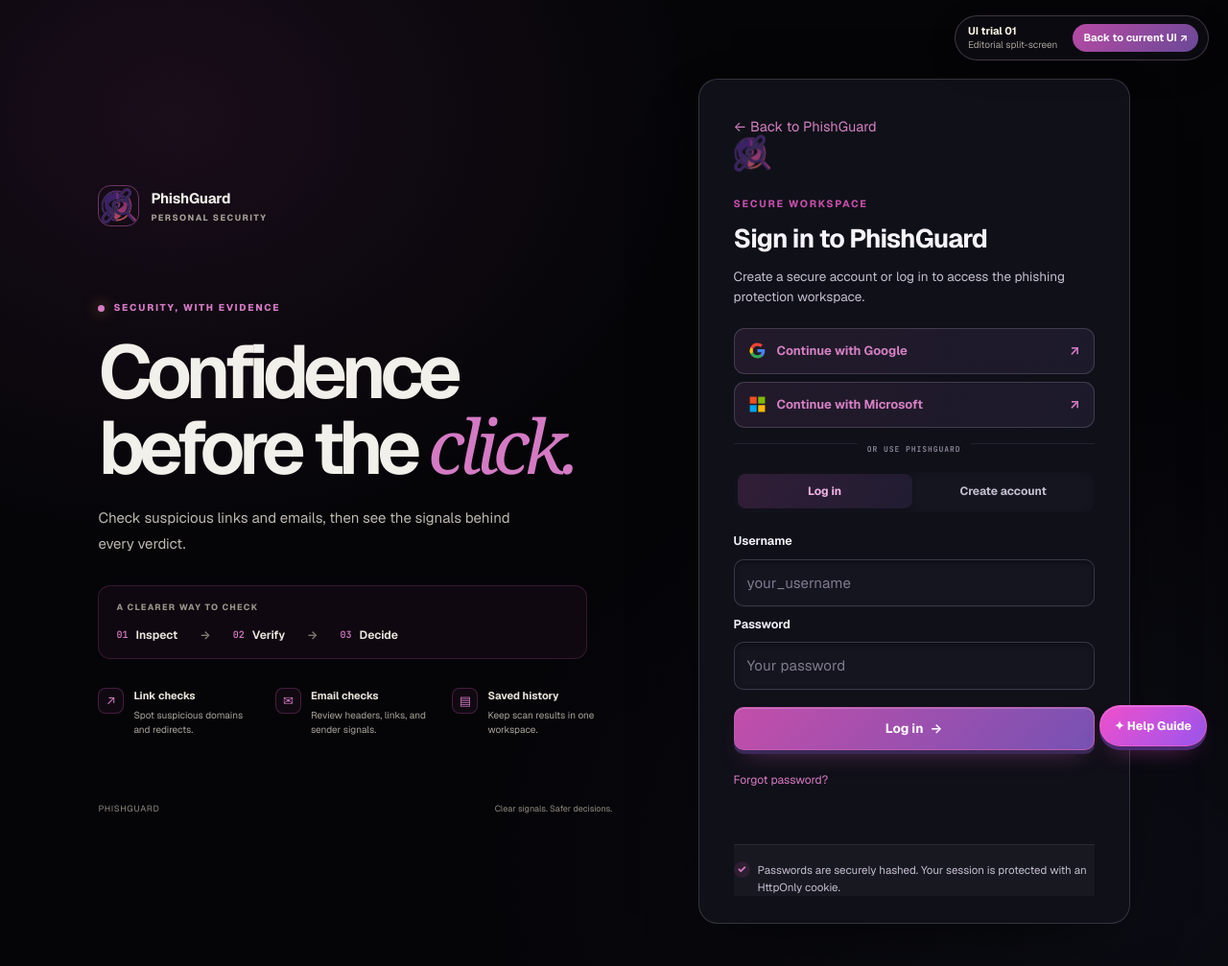
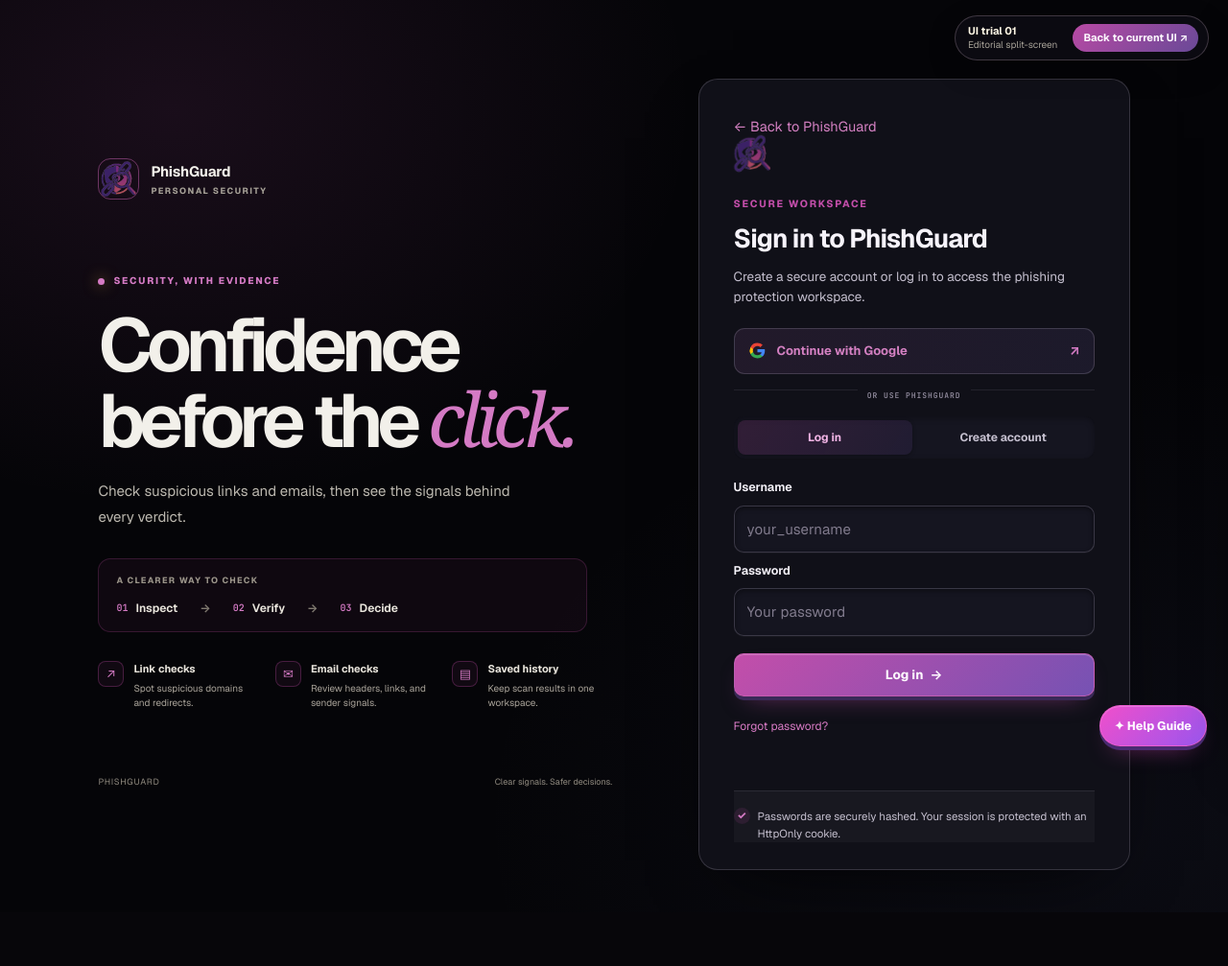
Before and after one commit to VirenayChauhan/phisguard, a Flask app: page /ui-trial in a window 1280 px wide. Shown: the whole page at 96% size. After the commit the page ends 907 px from the top, so only its background shows below. Run offline with Flask 3, Linux system fonts and the light colour scheme; data that the repository does not hold is empty; some libraries are stand-ins or nearby versions.

Commit message:
Remove Microsoft sign-in support
Co-authored-by: arena-agent <297053741+arena-agent@users.noreply.github.com>

```diff
--- a/app.py
+++ b/app.py
@@ -11,7 +11,6 @@ import os
 import secrets
 import time
 import traceback
-import uuid
 from datetime import datetime, timedelta, timezone
 
 from authlib.integrations.flask_client import OAuth
@@ -43,10 +42,6 @@ app.config["SESSION_COOKIE_SAMESITE"] = "Lax"
 app.config["GOOGLE_CLIENT_ID"] = os.environ.get("GOOGLE_CLIENT_ID", "").strip()
 app.config["GOOGLE_CLIENT_SECRET"] = os.environ.get("GOOGLE_CLIENT_SECRET", "").strip()
 app.config["GOOGLE_REDIRECT_URI"] = os.environ.get("GOOGLE_REDIRECT_URI", "").strip()
-app.config["MICROSOFT_CLIENT_ID"] = os.environ.get("MICROSOFT_CLIENT_ID", "").strip()
-app.config["MICROSOFT_CLIENT_SECRET"] = os.environ.get("MICROSOFT_CLIENT_SECRET", "").strip()
-app.config["MICROSOFT_REDIRECT_URI"] = os.environ.get("MICROSOFT_REDIRECT_URI", "").strip()
-app.config["MICROSOFT_TENANT_ID"] = os.environ.get("MICROSOFT_TENANT_ID", "common").strip() or "common"
 # Templates/CSS are edited during pilots; never serve a stale cached page.
 app.config["TEMPLATES_AUTO_RELOAD"] = True
 app.config["SEND_FILE_MAX_AGE_DEFAULT"] = 0
@@ -58,16 +53,6 @@ _google = _oauth.register(
     server_metadata_url="https://accounts.google.com/.well-known/openid-configuration",
     client_kwargs={"scope": "openid email profile"},
 )
-_microsoft = _oauth.register(
-    name="microsoft",
-    client_id=app.config["MICROSOFT_CLIENT_ID"],
-    client_secret=app.config["MICROSOFT_CLIENT_SECRET"],
-    server_metadata_url=(
-        "https://login.microsoftonline.com/"
-        f"{app.config['MICROSOFT_TENANT_ID']}/v2.0/.well-known/openid-configuration"
-    ),
-    client_kwargs={"scope": "openid profile email"},
-)
 
 def google_auth_configured() -> bool:
     return bool(
@@ -77,40 +62,6 @@ def google_auth_configured() -> bool:
         and os.environ.get("FLASK_SECRET_KEY", "").strip()
     )
 
-
-def microsoft_auth_configured() -> bool:
-    tenant_id = app.config["MICROSOFT_TENANT_ID"]
-    valid_tenant = tenant_id == "common"
-    if not valid_tenant:
-        try:
-            valid_tenant = str(uuid.UUID(tenant_id)) == tenant_id.lower()
-        except (ValueError, TypeError, AttributeError):
-            valid_tenant = False
-    return bool(
-        app.config["MICROSOFT_CLIENT_ID"]
-        and app.config["MICROSOFT_CLIENT_SECRET"]
-        and app.config["MICROSOFT_REDIRECT_URI"]
-        and valid_tenant
-        and os.environ.get("FLASK_SECRET_KEY", "").strip()
-    )
-
-
-def _microsoft_issuer_is_valid(profile) -> bool:
-    """Validate Microsoft common-endpoint issuer against the signed tenant ID."""
-    try:
-        tenant_id = str(uuid.UUID(str(profile.get("tid", ""))))
-    except (ValueError, TypeError, AttributeError):
-        return False
-    expected_issuer = f"https://login.microsoftonline.com/{tenant_id}/v2.0"
-    if profile.get("iss") != expected_issuer:
-        return False
-    configured_tenant = app.config["MICROSOFT_TENANT_ID"]
-    if configured_tenant == "common":
-        return True
-    try:
-        return str(uuid.UUID(configured_tenant)) == tenant_id
-    except (ValueError, TypeError, AttributeError):
-        return False
 
 
 PUBLIC_API_PATHS = {
@@ -224,59 +175,6 @@ def google_sign_in_callback():
         app.logger.warning("Google sign-in failed (%s)", type(exc).__name__)
         return redirect(url_for("login_page", google_error="failed"))
 
-
-@app.get("/auth/microsoft/start")
-def microsoft_sign_in_start():
-    if not microsoft_auth_configured():
-        return redirect(url_for("login_page", microsoft_error="setup"))
-    nonce = secrets.token_urlsafe(32)
-    session["microsoft_oauth_nonce"] = nonce
-    try:
-        return _microsoft.authorize_redirect(
-            app.config["MICROSOFT_REDIRECT_URI"], nonce=nonce
-        )
-    except Exception as exc:
-        session.pop("microsoft_oauth_nonce", None)
-        app.logger.warning("Could not start Microsoft sign-in (%s)", type(exc).__name__)
-        return redirect(url_for("login_page", microsoft_error="failed"))
-
-
-@app.get("/auth/microsoft/callback")
-def microsoft_sign_in_callback():
-    if not microsoft_auth_configured():
-        return redirect(url_for("login_page", microsoft_error="setup"))
-    if request.args.get("error") == "access_denied":
-        session.pop("microsoft_oauth_nonce", None)
-        return redirect(url_for("login_page", microsoft_error="cancelled"))
-    nonce = session.pop("microsoft_oauth_nonce", None)
-    if not nonce:
-        return redirect(url_for("login_page", microsoft_error="state"))
-    try:
-        token = _microsoft.authorize_access_token(
-            claims_options={"iss": {"essential": True}}
-        )
-        profile = token.get("userinfo")
-        if not profile:
-            profile = _microsoft.parse_id_token(
-                token, nonce=nonce, claims_options={"iss": {"essential": True}}
-            )
-        if not profile or not _microsoft_issuer_is_valid(profile):
-            raise auth.AuthError("Microsoft returned an invalid tenant identity.", 401)
-        email = profile.get("email") or profile.get("preferred_username") or ""
-        user, raw_token = auth.microsoft_login_account(
-            profile.get("sub", ""), email, profile.get("name", ""),
-            request.remote_addr or "unknown", request.headers.get("User-Agent", ""),
-            email_verified=profile.get("email_verified") is True,
-        )
-        session.clear()
-        response = redirect("/")
-        return _set_auth_cookie(response, raw_token)
-    except auth.AuthError as exc:
-        app.logger.info("Microsoft account sign-in was declined (status %s)", exc.status)
-        return redirect(url_for("login_page", microsoft_error="account"))
-    except Exception as exc:
-        app.logger.warning("Microsoft sign-in failed (%s)", type(exc).__name__)
-        return redirect(url_for("login_page", microsoft_error="failed"))
 
 
 @app.get("/api/health")
--- a/engine/auth.py
+++ b/engine/auth.py
@@ -344,76 +344,6 @@ def google_login_account(subject: str, email: str, email_verified: bool,
     return _create_session(account, request_ip, user_agent)
 
 
-def microsoft_login_account(subject: str, email: str, display_name: str,
-                            request_ip: str = "", user_agent: str = "",
-                            email_verified: bool = False) -> tuple[dict, str]:
-    """Sign in with Microsoft's stable OIDC subject and conservative email handling.
-
-    Microsoft's email/preferred-username claims are not necessarily verified.
-    Only an explicit ``email_verified`` claim is retained, and an email address
-    is never used to merge a Microsoft identity into an existing account.
-    """
-    subject = subject.strip() if isinstance(subject, str) else ""
-    email = email.strip().lower() if isinstance(email, str) else ""
-    if not re.fullmatch(r"[^@\s]+@[^@\s]+\.[^@\s]+", email):
-        email = ""
-    email_verified = email_verified is True
-    if not email_verified:
-        email = ""
-    display_name = normalize_display_name(display_name)
-    if not subject or len(subject) > 255:
-        raise AuthError("Microsoft did not provide a valid account identifier.", 400)
-
-    provider = "microsoft"
-    identity = store.get_oauth_identity(provider, subject)
-    account = store.get_auth_account_by_user_id(identity["user_id"]) if identity else None
-    if identity and not account:
-        raise AuthError("This Microsoft sign-in is no longer linked to an account.", 409)
-
-    if not account:
-        # Email is present here only when Microsoft explicitly marked it verified.
-        # Still never merge accounts by address; a collision leaves email unset.
-        account_email = email
-        if account_email and store.get_auth_account_by_email(account_email):
-            account_email = ""
-        if not display_name:
-            display_name = account_email.split("@", 1)[0][:60] if account_email else "Microsoft user"
-
-        local_part = (email.split("@", 1)[0] if email else "microsoft").lower()
-        stem = re.sub(r"[^a-z0-9_]+", "_", local_part).strip("_")[:16] or "microsoft"
-        account = None
-        for _ in range(5):
-            username = f"m_{stem}_{secrets.token_hex(3)}"
-            user_id = secrets.token_urlsafe(18)
-            created_at = _iso(_now())
-            try:
-                store.create_oauth_auth_account(
-                    user_id, username, generate_password_hash(secrets.token_urlsafe(48)),
-                    account_email, display_name, _default_initials(display_name, username),
-                    created_at, provider, subject,
-                    email_verified=bool(email_verified and account_email),
-                )
-                account = store.get_auth_account(username)
-                break
-            except Exception as exc:
-                identity = store.get_oauth_identity(provider, subject)
-                if identity:
-                    account = store.get_auth_account_by_user_id(identity["user_id"])
-                    break
-                if account_email and store.get_auth_account_by_email(account_email):
-                    # A concurrent account creation claimed the unverified email;
-                    # don't retry with that address or link to it.
-                    account_email = ""
-                    continue
-                if isinstance(exc, sqlite3.IntegrityError) or getattr(exc, "sqlstate", None) == "23505":
-                    continue
-                raise
-        if not account:
-            raise AuthError("Could not create a PhishGuard account for this Microsoft login. Please retry.", 503)
-
-    return _create_session(account, request_ip, user_agent)
-
-
 def login_account(username: str, password: str, request_ip: str,
                   user_agent: str = "") -> tuple[dict, str]:
     username = normalize_username(username)
--- a/public/static/app.js
+++ b/public/static/app.js
@@ -1028,21 +1028,12 @@ async function checkSession() {
     account: 'Google could not securely link this account. Check that your Google email is verified, then try again.',
     failed: 'Google sign-in could not be completed. Please try again.',
   };
-  const microsoftError = query.get('microsoft_error');
-  const microsoftErrorMessages = {
-    setup: 'Microsoft sign-in is not configured for this deployment yet.',
-    cancelled: 'Microsoft sign-in was cancelled.',
-    state: 'The sign-in session expired. Please try again.',
-    account: 'Microsoft sign-in could not be securely matched. Try your existing sign-in method or contact support.',
-    failed: 'Microsoft sign-in could not be completed. Please try again.',
-  };
   try {
     const result = await api('/api/auth/session');
     if (result.authenticated) enterDashboard(result.user);
     else if (isLoginRoute) {
       showLogin(requestedMode);
       if (googleErrorMessages[googleError]) setAuthMessage(googleErrorMessages[googleError], googleError === 'cancelled' ? '' : 'error');
-      else if (microsoftErrorMessages[microsoftError]) setAuthMessage(microsoftErrorMessages[microsoftError], microsoftError === 'cancelled' ? '' : 'error');
     } else showLanding();
   } catch (error) {
     if (isLoginRoute) {
--- a/templates/index.html
+++ b/templates/index.html
@@ -211,14 +211,6 @@
           <path fill="#EA4335" d="M24 11.9c3 0 5.7 1 7.8 3.1l5.9-5.9C34.1 5.8 29.5 4 24 4A20 20 0 0 0 5.8 15l6.8 5.3c1.6-4.8 6.1-8.4 11.4-8.4Z"/>
         </svg>
         <span>Continue with Google</span>
-        <span class="google-auth-arrow" aria-hidden="true">↗</span>
-      </a>
-      <a class="google-auth-button oauth-auth-button microsoft-auth-button" href="/auth/microsoft/start">
-        <svg viewBox="0 0 24 24" aria-hidden="true" focusable="false">
-          <path fill="#f25022" d="M2 2h9v9H2z"/><path fill="#7fba00" d="M13 2h9v9h-9z"/>
-          <path fill="#00a4ef" d="M2 13h9v9H2z"/><path fill="#ffb900" d="M13 13h9v9h-9z"/>
-        </svg>
-        <span>Continue with Microsoft</span>
         <span class="google-auth-arrow" aria-hidden="true">↗</span>
       </a>
       <div class="auth-divider" aria-hidden="true"><span>OR USE PHISHGUARD</span></div>
@@ -975,7 +967,7 @@
 </aside>
 <div class="toasts" id="toasts" aria-live="polite"></div>
 
-<script src="{{ url_for('static', filename='app.js') }}?v=20261106-report-undo1"></script>
+<script src="{{ url_for('static', filename='app.js') }}?v=20261106-report-undo2"></script>
 <script type="module" src="{{ url_for('static', filename='depth-scene.js') }}?v=20261106-seamless-section1"></script>
 </body>
 </html>
```
Also changed, not shown: docs/PRODUCTION-READINESS.md (+1 -2 lines), tests/test_microsoft_auth.py (deleted, +0 -87 lines), tests/test_microsoft_oauth_routes.py (deleted, +0 -141 lines), tests/test_static_assets.py (+10 -3 lines), README.md, 1 other file.
